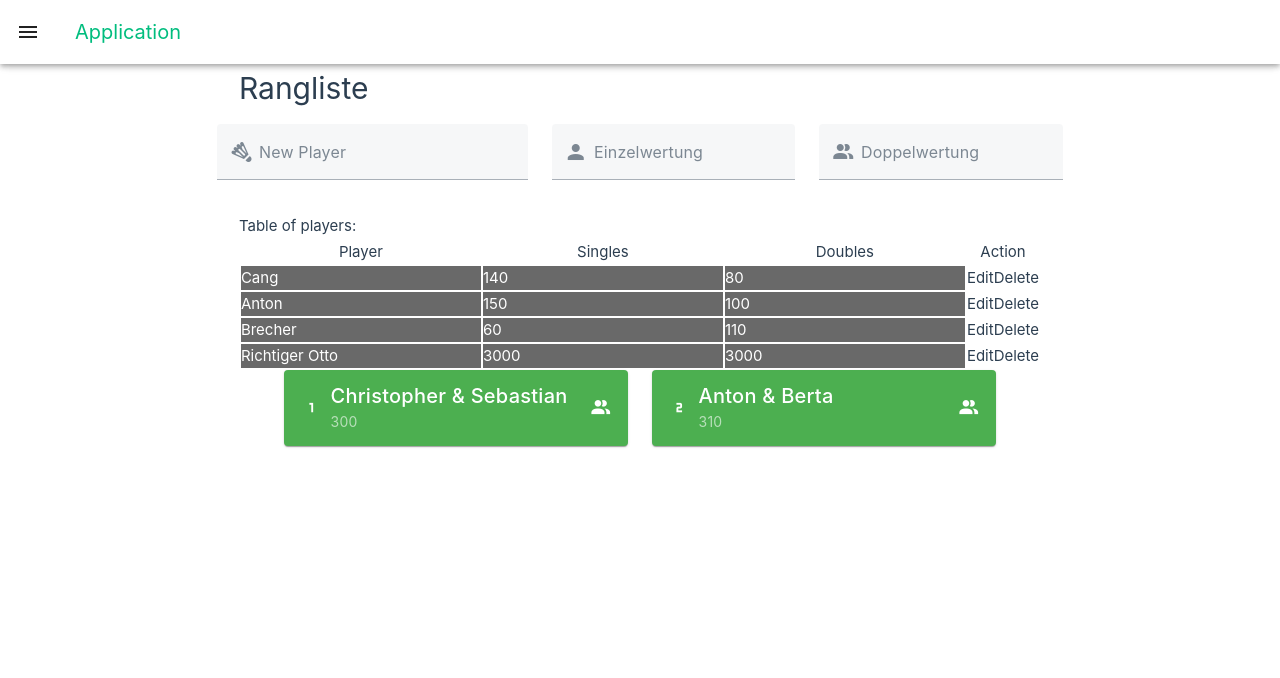
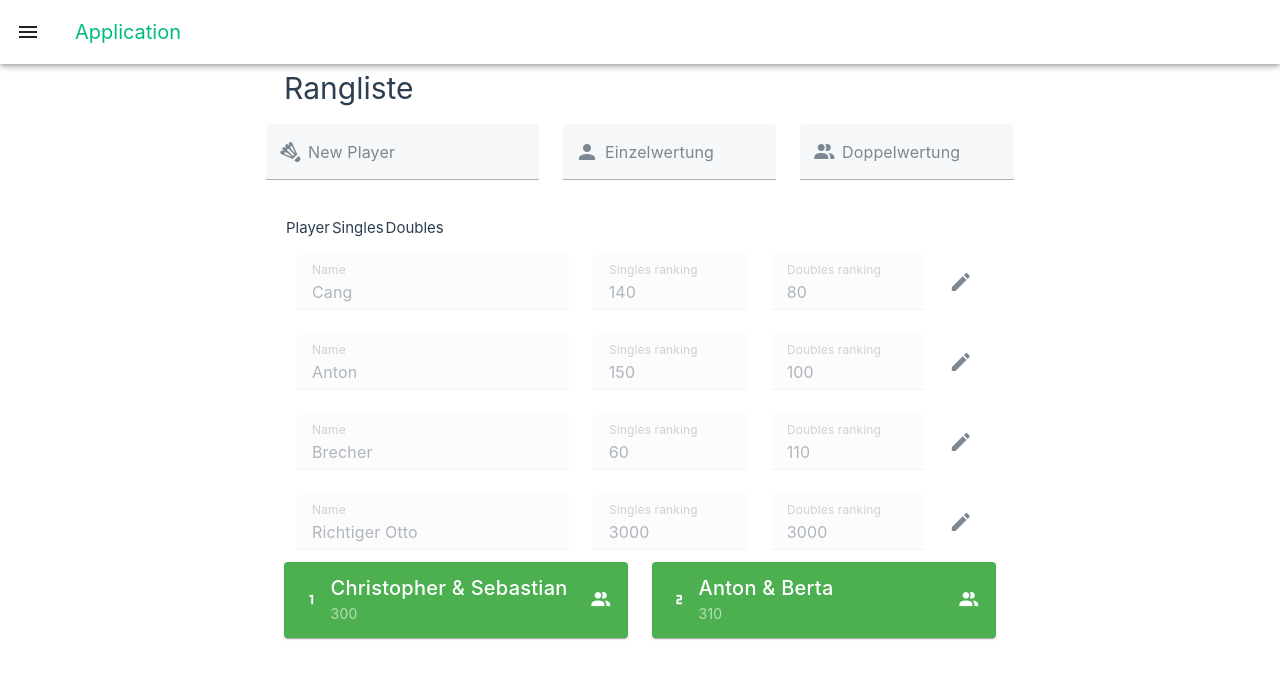
Before and after one commit to cangd/badminton-toolbox, a Vue app: page /rangliste in a window 1280 px wide. Shown: the top 678 px of the page. Built offline with nearby package versions, Linux system fonts and the light colour scheme.

Commit message:
Transform TablePlayers to [vuetify]

```diff
--- a/src/components/rangliste/TablePlayers.vue
+++ b/src/components/rangliste/TablePlayers.vue
@@ -1,63 +1,73 @@
 <template>
   <div v-if="players.length > 0" class="tablePlayers__table">
-    Table of players:
     <table>
       <thead>
         <tr>
           <th class="tablePlayers__head--player" @click="sortByName()">Player</th>
           <th class="tablePlayers__head--singles" @click="sortBySingles()">Singles</th>
           <th class="tablePlayers__head--doubles" @click="sortByDoubles()">Doubles</th>
-          <th class="tablePlayers__head--action">Action</th>
         </tr>
       </thead>
-      <tbody>
-        <tr class="tablePlayers__players" v-for="(player, index) in players" :key="player.id">
-          <td class="tablePlayers__name">
-            <input
+    </table>
+
+    <div class="tablePlayers__players" v-for="(player, index) in players" :key="player.id">
+      <v-col cols="12" md="5">
+        <v-text-field
           class="tablePlayers__name--input"
           :class="{ tablePlayers__error: !isNameValid(index) }"
           v-model="player.name"
+          label="Name"
+          hide-details
           :disabled="!player.editing"
-            />
-          </td>
-          <td class="tablePlayers__singles">
-            <input
+        ></v-text-field>
+      </v-col>
+
+      <v-col cols="12" md="3">
+        <v-text-field
           class="tablePlayers__singles--input"
           :class="{ tablePlayers__error: !isSinglesValid(index) }"
           v-model="player.singles"
+          label="Singles ranking"
+          hide-details
           :disabled="!player.editing"
-            />
-          </td>
-          <td class="tablePlayers__doubles">
-            <input
+        ></v-text-field>
+      </v-col>
+
+      <v-col cols="12" md="3">
+        <v-text-field
           class="tablePlayers__doubles--input"
           :class="{ tablePlayers__error: !isDoublesValid(index) }"
           v-model="player.doubles"
+          label="Doubles ranking"
+          hide-details
           :disabled="!player.editing"
-            />
-          </td>
+        ></v-text-field>
+      </v-col>
+
       <td class="tablePlayers__action">
-            <button
+        <v-btn
+          icon="mdi-pencil"
+          variant="plain"
           class="tablePlayers__action--edit"
           @click="editPlayer(index)"
           v-if="!player.editing"
-            >
-              Edit
-            </button>
-            <button
+        ></v-btn>
+        <v-btn
+          icon="mdi-send-variant-outline"
+          variant="plain"
           class="tablePlayers__action--save"
           @click="savePlayer(index)"
           v-if="player.editing"
-            >
-              Save
-            </button>
-            <button class="tablePlayers__action--delete" @click="deletePlayer(player.id)">
-              Delete
-            </button>
+        ></v-btn>
+        <v-btn
+          icon="mdi-delete"
+          variant="plain"
+          class="tablePlayers__action--delete"
+          @click="deletePlayer(player.id)"
+          v-if="player.editing"
+        ></v-btn>
       </td>
-        </tr>
-      </tbody>
-    </table>
+    </div>
   </div>
 </template>
 
@@ -76,17 +86,26 @@ const players = computed<Player[]>(() => {
 
 const isNameValid = (index: number) => {
   const currentName = players.value[index].name
-  return players.value.every((player, i) => index === i || player.name !== currentName)
+  return (
+    players.value.every((player, i) => index === i || player.name !== currentName) &&
+    currentName !== ''
+  )
 }
 
 const isSinglesValid = (index: number) => {
   const currentSingles = players.value[index].singles
-  return players.value.every((player, i) => index === i || player.singles !== currentSingles)
+  return (
+    players.value.every((player, i) => index === i || player.singles !== currentSingles) &&
+    currentSingles !== ''
+  )
 }
 
 const isDoublesValid = (index: number) => {
   const currentDoubles = players.value[index].doubles
-  return players.value.every((player, i) => index === i || player.doubles !== currentDoubles)
+  return (
+    players.value.every((player, i) => index === i || player.doubles !== currentDoubles) &&
+    currentDoubles !== ''
+  )
 }
 
 function editPlayer(index: number) {
@@ -148,7 +167,12 @@ function sortByDoubles() {
   }
 
   &__players {
-    display: table-row;
+    display: flex;
+  }
+
+  &__action {
+    display: flex;
+    align-items: center;
   }
 
   &__cell,
```
Lines whose indentation alone changed are shown as unchanged.
